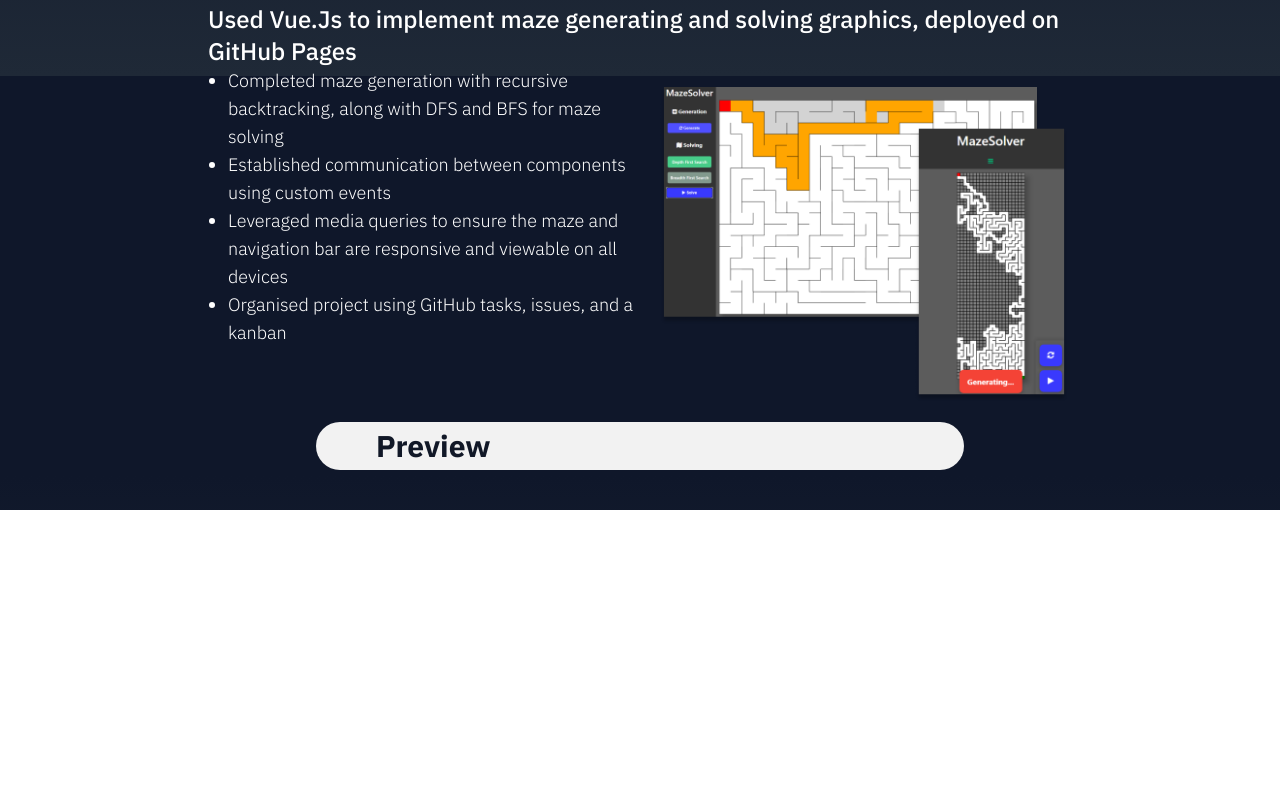
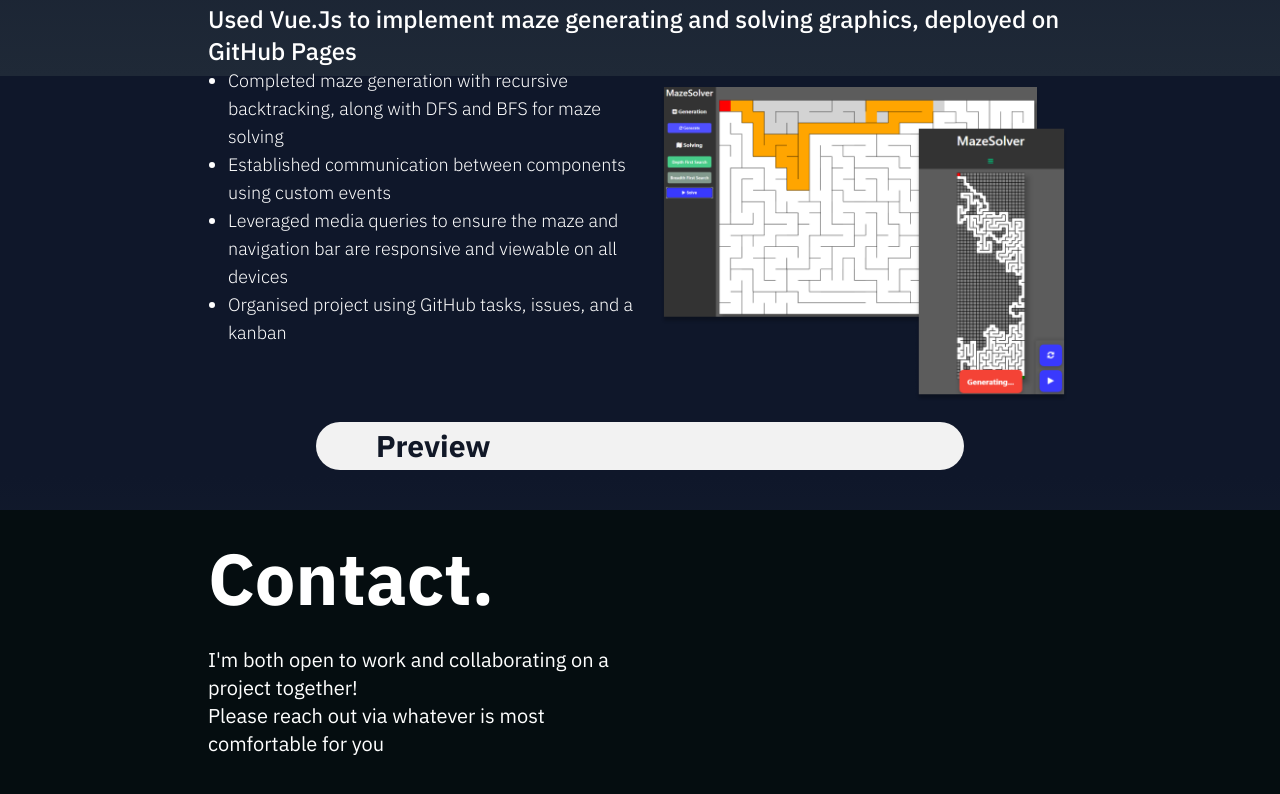
Before and after one commit to WukoSiric/wukosiric.github.io, a Vue app: page / in a window 1280 px wide. Shown: the part 2930-3724 px from the top of the page. Before the commit the page ends 3440 px from the top, so only its background shows below. Built offline with nearby package versions, Linux system fonts and the light colour scheme; some icons are missing.

Commit message:
Started contact section

```diff
--- a/src/App.vue
+++ b/src/App.vue
@@ -3,13 +3,15 @@ import NavBar from './components/NavBar.vue'
 import HeroSection from './components/HeroSection.vue'
 import ExperienceSection from './components/ExperienceSection.vue'
 import ProjectsSection from './components/ProjectsSection.vue'
+import ContactSection from './components/ContactSection.vue'
 
 export default {
   components: {
     NavBar,
     HeroSection,
     ExperienceSection,
-    ProjectsSection
+    ProjectsSection,
+    ContactSection
   }
 }
 </script>
@@ -20,6 +22,7 @@ export default {
     <HeroSection id="about" />
     <ExperienceSection id="experience" />
     <ProjectsSection id="projects" />
+    <ContactSection id="contact" />
   </div>
 </template>
 
--- /dev/null
+++ b/src/components/ContactSection.vue
@@ -0,0 +1,18 @@
+<script>
+export default {
+  copmonents: {}
+}
+</script>
+
+<template>
+  <div class="projects bg-slate-darkest grid grid-cols-2 px-5 pb-10 sm:px-24 md:px-52 2xl:px-80">
+    <h1 class="col-span-2 py-8 text-5xl font-bold md:text-7xl">Contact.</h1>
+    <div class="text-xl">
+      I'm both open to work and collaborating on a project together! <br />
+      Please reach out via whatever is most comfortable for you
+    </div>
+    <div class="div"></div>
+  </div>
+</template>
+
+<style></style>
```
